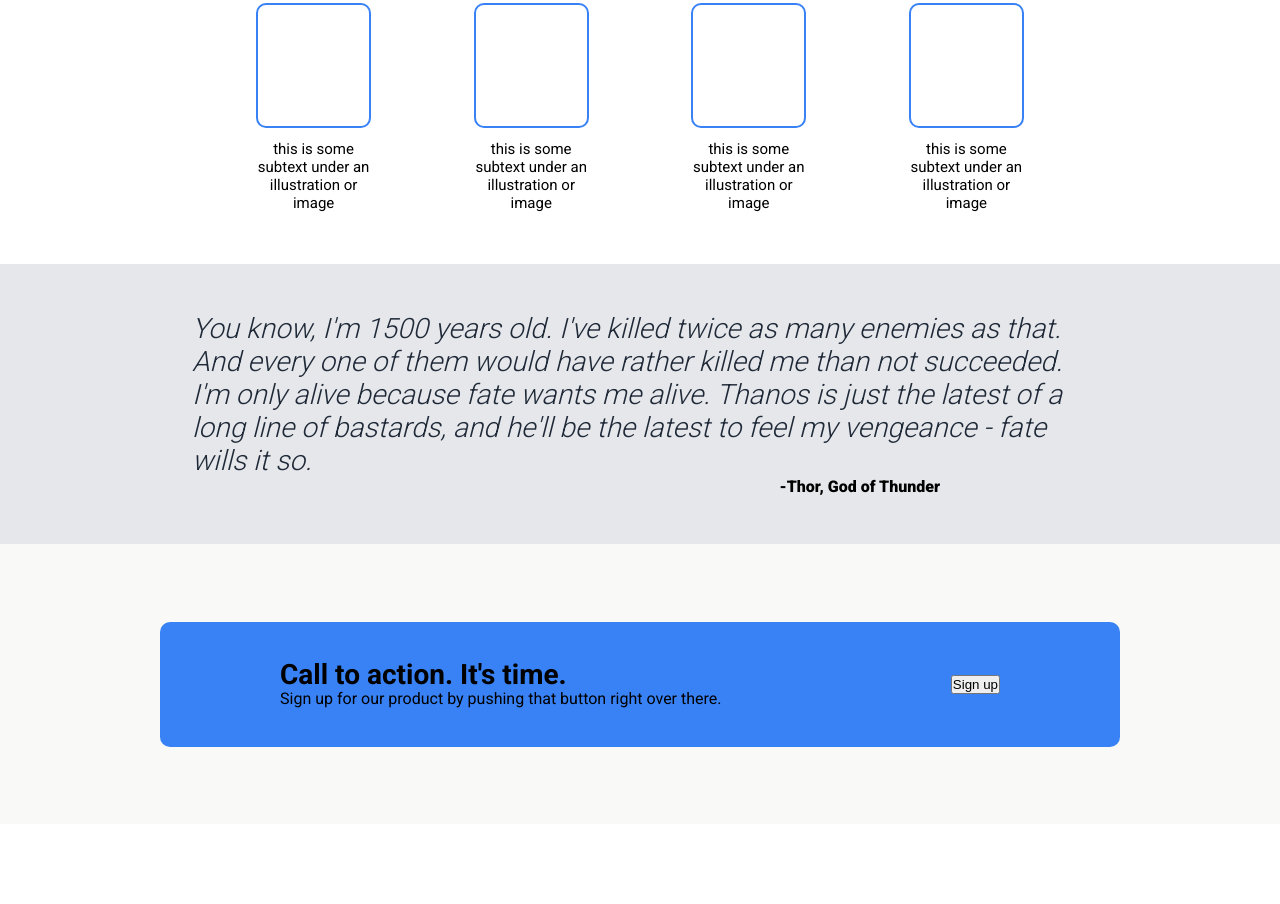
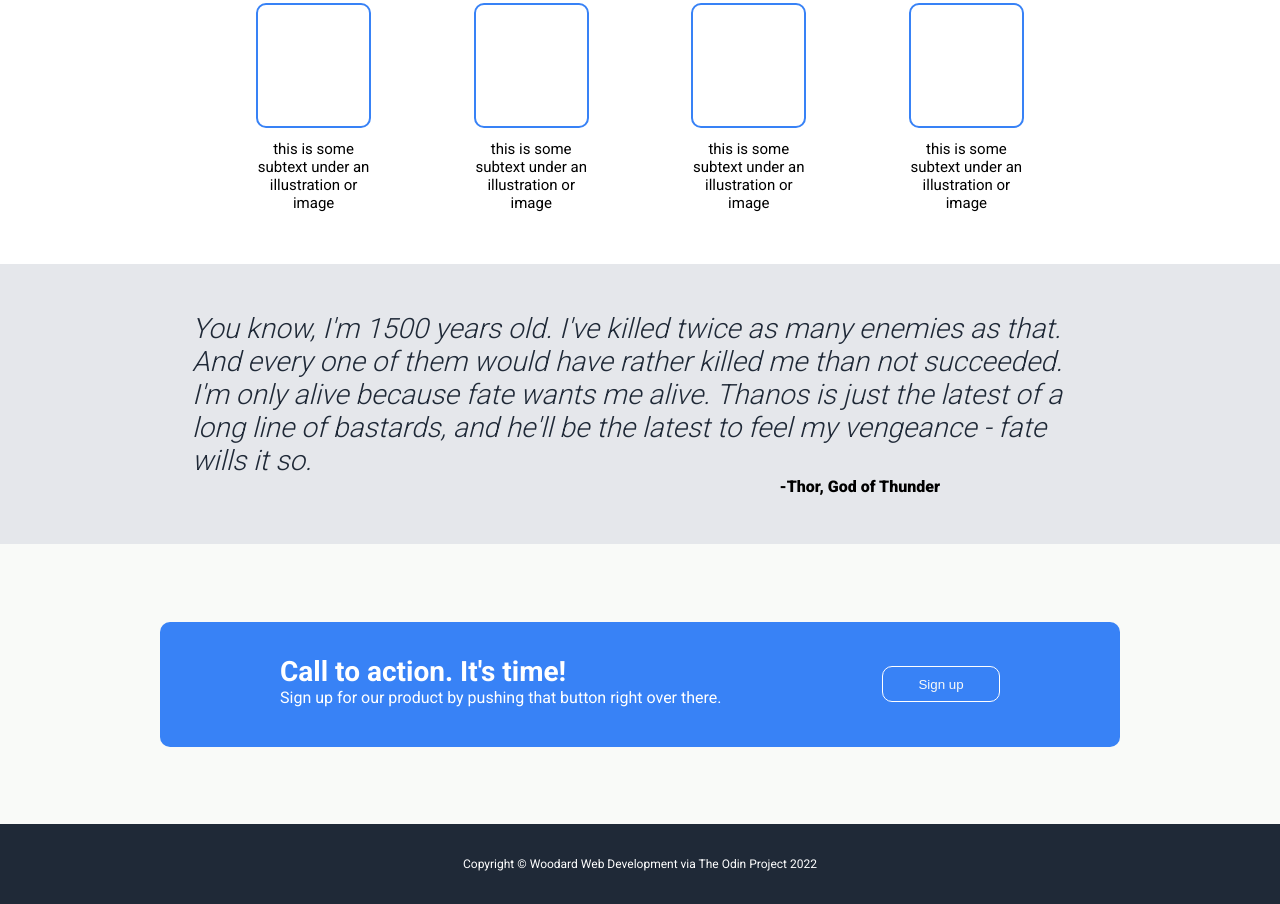
Before and after one commit to Newbie814/odin-recreate-webpage, a plain HTML site: page index.html in a window 1280 px wide. Shown: the part 591-1495 px from the top of the page. Before the commit the page ends 1415 px from the top, so only its background shows below. Drawn offline with Linux system fonts and the light colour scheme.

Commit message:
finished action section. Added footer. Final commit before submission

```diff
--- a/index.html
+++ b/index.html
@@ -81,7 +81,7 @@
     <section class="action-call">
       <div class="action-container">
         <div class="action-left">
-          <h3 class="action-headline">Call to action. It's time.</h3>
+          <h3 class="action-headline">Call to action. It's time!</h3>
           <p class="action-text">
             Sign up for our product by pushing that button right over there.
           </p>
@@ -91,5 +91,10 @@
         </div>
       </div>
     </section>
+    <footer>
+      <p class="footer-text">
+        Copyright &copy Woodard Web Development via The Odin Project 2022
+      </p>
+    </footer>
   </body>
 </html>
--- a/style.css
+++ b/style.css
@@ -302,12 +302,36 @@ ul li {
   justify-content: space-between;
   align-items: center;
   margin: 0 auto;
+  color: #fff;
 }
 .action-left {
   margin-left: 120px;
+  line-height: 1.5;
 }
 .action-right {
   margin-right: 120px;
+}
+.btn-action-block {
+  background: #3882f6;
+  color: #f9faf8;
+  width: 118px;
+  height: 36px;
+  border-radius: 10px;
+  border: 1px solid #fff;
+}
+
+/* =============================footer ==================== */
+
+footer {
+  height: 10vh;
+  background: #1f2937;
+  display: flex;
+  justify-content: center;
+  align-items: center;
+}
+.footer-text {
+  color: #fff;
+  font-size: 12px;
 }
 /* ----------------------------end project styling ---------------------------- */
 @media screen and (min-width: 992px) {
```
